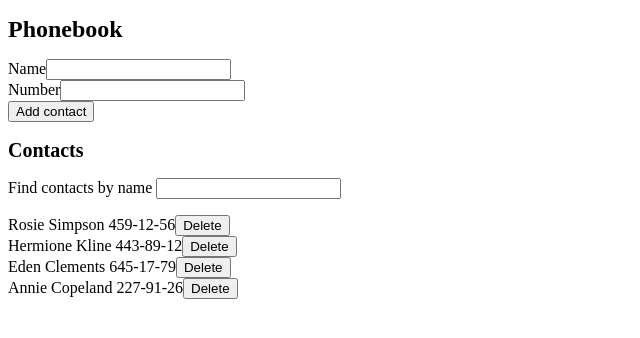
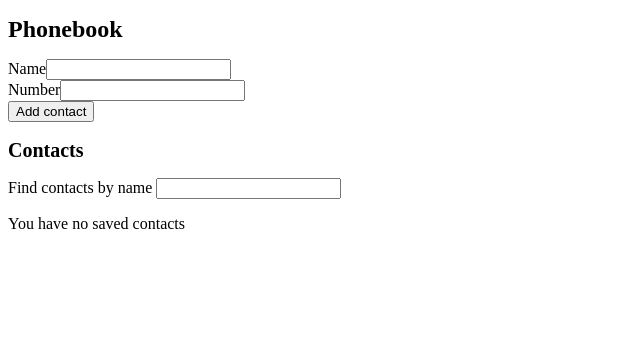
Before and after one commit to BartekSwiderski/goit-react-hw-02-phonebook, a React (Create React App) app: page / in a window 1280 px wide. Shown: the top 338 px of the page, without its empty margins (0-640 px from the left). Built offline with nearby package versions, Linux system fonts and the light colour scheme.

Commit message:
added render contact list

```diff
--- a/src/components/ContactList.jsx
+++ b/src/components/ContactList.jsx
@@ -1,6 +1,7 @@
 import styles from "./Phonebook.module.css";
 
 const ContactList = ({ filter, del, data }) => {
+  if (data.length !== 0) {
     return (
       <ul className={styles.contacts} style={{ padding: 0 }}>
         {data.map(({ id, name, number }) => {
@@ -17,6 +18,7 @@
         })}
       </ul>
     );
+  } else return <p>You have no saved contacts</p>;
 };
 
 export default ContactList;
--- a/src/components/Phonebook.jsx
+++ b/src/components/Phonebook.jsx
@@ -7,12 +7,7 @@
 
 export class Phonebook extends Component {
   state = {
-    contacts: [
-      { id: "id-1", name: "Rosie Simpson", number: "459-12-56" },
-      { id: "id-2", name: "Hermione Kline", number: "443-89-12" },
-      { id: "id-3", name: "Eden Clements", number: "645-17-79" },
-      { id: "id-4", name: "Annie Copeland", number: "227-91-26" },
-    ],
+    contacts: [],
     name: "",
     number: "",
     filter: "",
```
Lines whose indentation alone changed are shown as unchanged.
